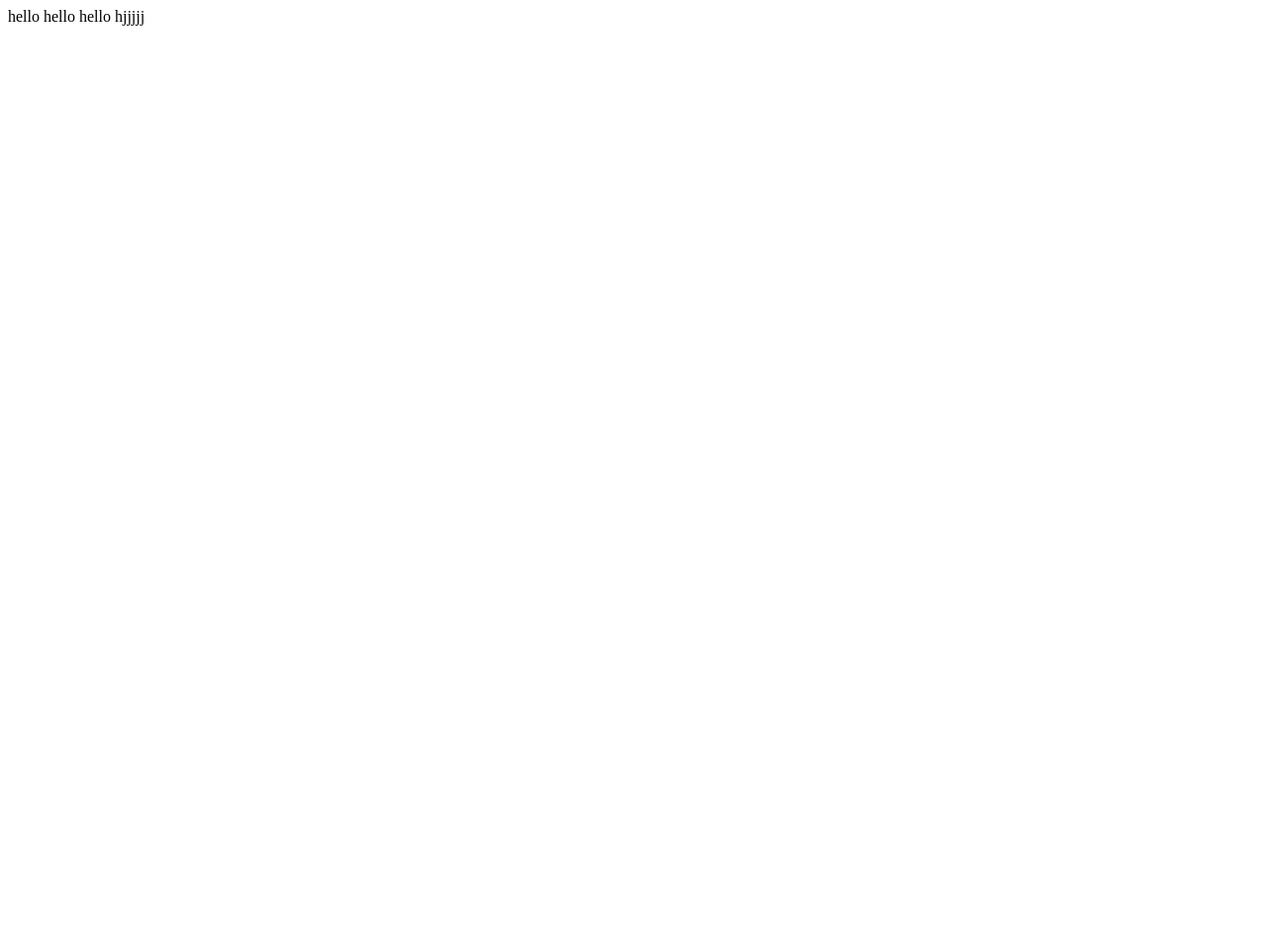
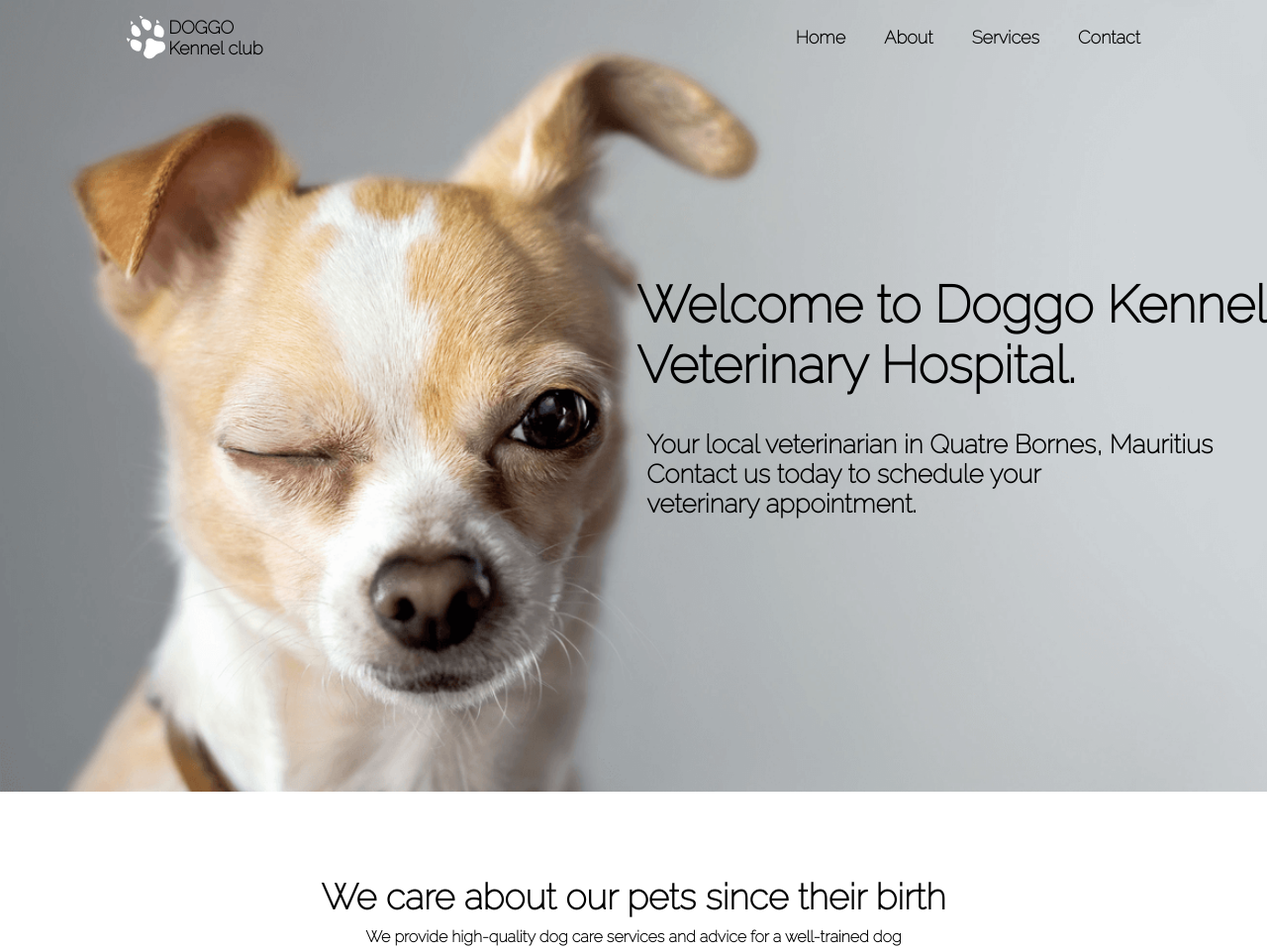
Before and after one commit to Nileshhansley10/Hackathon, a plain HTML site: page index.html in a window 1280 px wide. Shown: the top 960 px of the page at 99% size. Before the commit the page ends 800 px from the top, so only its background shows below. Drawn offline with Linux system fonts and the light colour scheme.

Commit message:
A new change

```diff
--- /dev/null
+++ b/index.css
@@ -0,0 +1,119 @@
+@import url('https://fonts.googleapis.com/css2?family=Raleway:wght@100&display=swap');
+/* :root{
+    margin: 0;
+    padding: 0;
+} */
+
+*{
+    margin: 0;
+    padding: 0;
+    box-sizing: border-box;
+    font-family: 'Raleway';
+
+}
+
+.header{
+    position: fixed;
+    top: 0px;
+    left: 0px;
+    width: 100%;
+    padding: 15px 10%;
+    background-color: transparent;
+    display: flex;
+    justify-content: space-between;
+    align-items: center;
+    z-index: 999;
+}
+
+.logotext {
+    color: rgb(0, 0, 0);
+    font-weight: bolder;
+    margin-left: -500px;
+    font-size: 18px;
+}
+
+.navbar a{
+    font-size: 18px;
+    color: rgb(0, 0, 0);
+    font-weight: bolder;
+    margin-left: 35px;
+    transition: .3s;
+    text-decoration: none;
+}
+
+.navbar a:hover,
+.navbar a.active{
+    color: black;
+}
+
+
+
+.container{
+    width: 100%;
+    height: 100vh;
+    position: relative;
+    background-image: url(dog.png);
+    background-size: cover;
+    background-repeat: no-repeat;
+
+}
+
+.content {
+    width: 100%;
+    height: 100%;
+    font-size: 26px;
+    color: black;
+    display: flex;
+    align-items: baseline;
+    align-items: flex-start;
+    flex-wrap: wrap;
+    justify-content: center;
+    align-content: flex-end;
+    flex-direction: column;
+}
+
+.title {
+    padding-left: 50px;
+}
+
+.content p {
+    font-weight: bolder;
+    padding-left: 60px;
+    padding-top: 35px;
+}
+
+
+h2{
+    text-align: center;
+    color: black;
+    font-weight: bolder;
+    font-size: 36px;
+    line-height: 1.7;
+}
+
+.section p{
+    text-align: center;
+    font-weight: bold;
+    font-size: 16px;
+
+}
+
+.image {
+    display: flex;
+    justify-content: space-evenly;
+    align-items: center;
+}
+
+.intro{
+    display: flex;
+    flex-direction: row;
+    flex-wrap: wrap;
+    justify-content: space-evenly;
+}
+
+
+.intro p{
+    font-weight: bold;
+    text-align: center;
+
+}
--- a/index.html
+++ b/index.html
@@ -4,11 +4,79 @@
     <meta charset="UTF-8">
     <meta http-equiv="X-UA-Compatible" content="IE=edge">
     <meta name="viewport" content="width=device-width, initial-scale=1.0">
+    <link rel="stylesheet" href="index.css">
+
     <title>Hackathon</title>
 </head>
 <body>
-    hello hello
+    <header class="header">
+        <img src="logo.png">
 
-    hello hjjjjj
+            <div class="logotext">
+                <p>DOGGO <br>
+                Kennel club</p>
+            </div>
+
+        <nav class="navbar">
+            <a href="#">Home</a>
+            <a href="#">About</a>
+            <a href="#">Services</a>
+            <a href="#">Contact</a>
+        </nav>
+    </header>
+
+    <div class="container">
+        <div class="content">
+            <h1 class="title">Welcome to Doggo Kennel<br>
+                Veterinary Hospital.
+            </h1>
+            <p>Your local veterinarian in Quatre Bornes, Mauritius<br>
+              Contact us today to schedule your<br>
+              veterinary appointment.
+            </p>
+        </div>
+    </div>
+    <br>
+    <br>
+    <br>
+    <br>
+    <!-- another section-->
+    <div class="section">
+      <h2>We care about our pets since their birth</h2>
+      <p>We provide high-quality dog care services and advice for a well-trained dog</p>
+    </div>
+    <br>
+    <br>
+
+    <div class="image">
+        <img src="https://template65288.motopreview.com/mt-demo/65200/65288/mt-content/uploads/2017/10/mt-1226-home-img01.jpg">
+         <br>
+        <img src="https://template65288.motopreview.com/mt-demo/65200/65288/mt-content/uploads/2017/10/mt-1226-home-img02.jpg">
+        <br>
+        <img src="https://template65288.motopreview.com/mt-demo/65200/65288/mt-content/uploads/2017/10/mt-1226-home-img03.jpg">
+        <br>
+    </div>
+
+    <div class="intro">
+
+       <p>GROUP AND PRIVATE<br><br>
+          Training and Socialization<br><br>
+          Find fun activities and proper training classes for your dog.
+       </p>
+
+       <p>GROUP AND PRIVATE<br><br>
+         Training and Socialization<br><br>
+         Find fun activities and proper training classes for your dog.
+       </p>
+       <p>GROUP AND PRIVATE<br><br>
+          Training and Socialization<br><br>
+          Find fun activities and proper training classes for your dog.
+       </p>
+    </div>
+
+    <br>
+    <br>
+    <br>
+
 </body>
 </html>
```
Also changed, not shown: dog.jpg (added), dog.png (added), logo.png (added).
